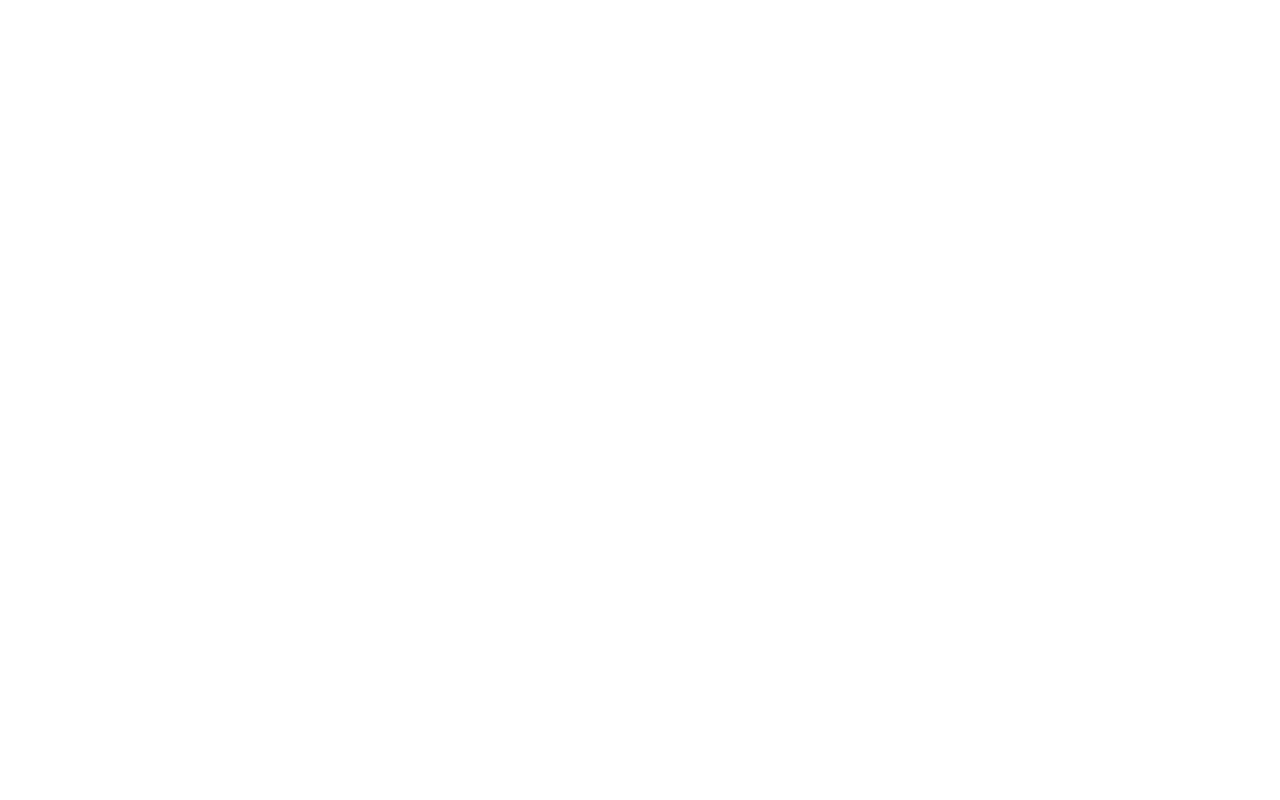
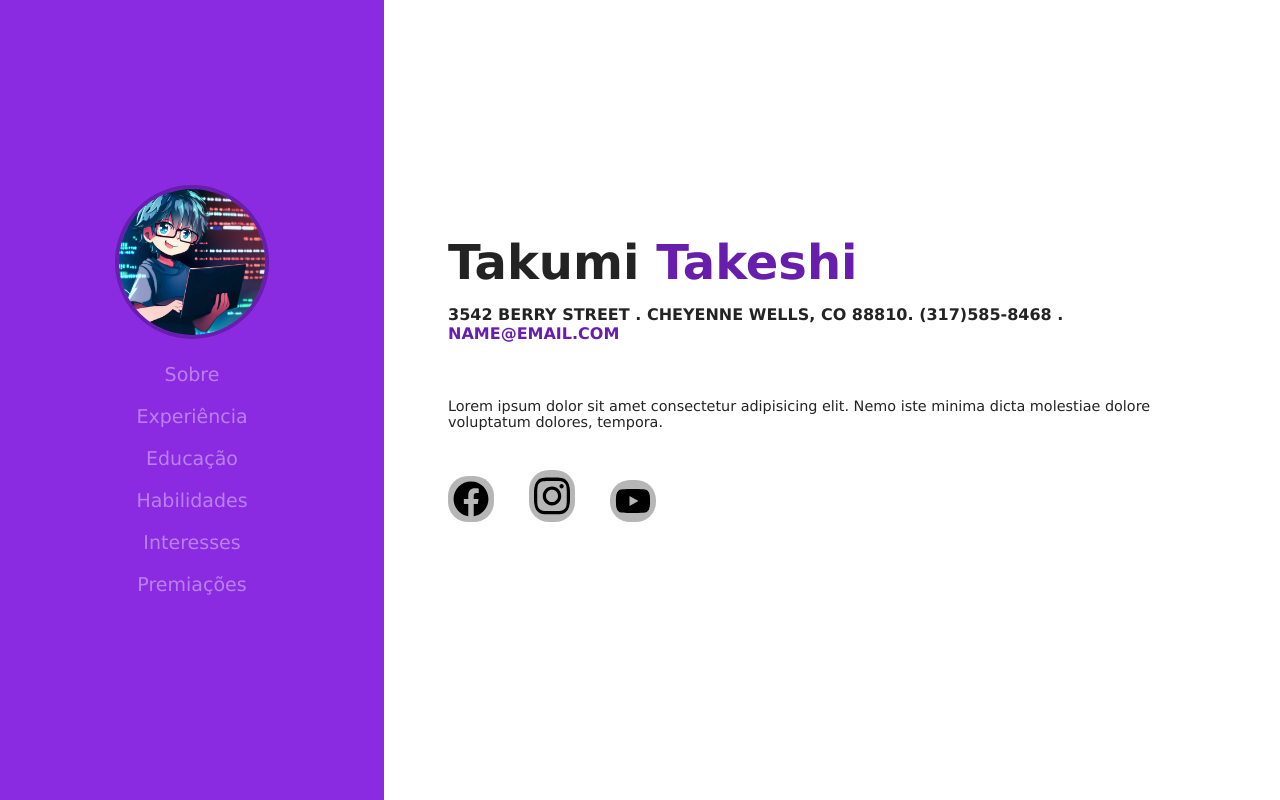
Before and after one commit to MarcoAntonioMatos/projeto_portfolio_simples, a plain HTML site: page index.html in a window 1280 px wide. Drawn offline with Linux system fonts and the light colour scheme.

Commit message:
projeto concluído

```diff
--- /dev/null
+++ b/css/global/normalize.css
@@ -0,0 +1,5 @@
+*{
+    margin: 0;
+    padding: 0;
+    box-sizing: border-box;
+}
--- a/css/index.css
+++ b/css/index.css
@@ -1,5 +1,99 @@
-*{
-    margin: 0;
-    padding: 0;
-    box-sizing: border-box;
+@import url(global/normalize.css);
+
+html,body{
+    height: 100%;
+    font-family: Verdana, Geneva, Tahoma, sans-serif;
 }
+
+.sidebar{
+    display: flex;
+    flex-direction: column;
+    align-items: center;
+    justify-content: center;
+    width: 30%;
+    height: 100%;
+    position: fixed;
+    background-color: blueviolet;
+}
+
+.img-sidebar{
+    text-align: center;
+}
+
+.img-sidebar img{
+    width: 40%;
+    border-radius: 50%;
+    border: 4px solid #671eac;
+}
+
+.menu{
+    margin: 20px 0;
+    text-align: center;
+    position: relative;
+}
+
+.menu a{
+    color: white;
+    opacity: 0.4;
+    font-size: 19px;
+    text-decoration: none;
+    display: block;
+    margin-bottom: 20px;
+}
+
+.menu a:hover{
+    opacity: 1;
+}
+
+.content{
+    display: flex;
+    align-items: center;
+    justify-content: center;
+    position: relative;
+    left: 30%;
+    width: 70%;
+    height: 100vh;
+    padding: 0 5%;
+}
+
+section.descricao{
+    display: flex;
+    flex-direction: column;
+    justify-content: center;
+}
+
+section.descricao h1 {
+    font-size: 3rem;
+    color: rgba(0, 0, 0, 0.863);
+}
+
+section.descricao span{
+    color: #671eac;
+}
+
+section.descricao h3{
+    color: rgba(0, 0, 0, 0.863);
+    font-size: 1rem;
+    margin: 15px 0;
+}
+
+section.descricao p{
+    color:rgba(0, 0, 0, 0.863);
+    font-size: 0.9rem;
+    margin-top: 40px;
+}
+
+.icons-social{
+    margin: 40px 0;
+
+}
+
+.icons-social > a > img{
+    color: white;
+    background-color: rgba(128, 128, 128, 0.575);
+    border-radius: 20px;
+    width: 6%;
+    height: 8%;
+    margin-right: 30px;
+    padding: 5px;
+}
--- a/index.html
+++ b/index.html
@@ -3,9 +3,38 @@
 <head>
     <meta charset="UTF-8">
     <meta name="viewport" content="width=device-width, initial-scale=1.0">
-    <title>Meu Portfolio</title>
+    <title>Portfolio Simples</title>
+    <link rel="stylesheet" href="css/index.css">
 </head>
 <body>
-
+    <div class="parent">
+        <div class="sidebar">
+            <div class="sidebar-pos">
+                <div class="img-sidebar">
+                    <img src="img/wallpaper-anime.jpg" alt="">
+                </div><!--img-->
+                <div class="menu">
+                    <a href="#">Sobre</a>
+                    <a href="#">Experiência</a>
+                    <a href="#">Educação</a>
+                    <a href="#">Habilidades</a>
+                    <a href="#">Interesses</a>
+                    <a href="#">Premiações</a>
+                </div><!--menu-->
+            </div><!--sidebar-pos-->
+        </div><!--sidebar-->
+        <div class="content">
+            <section class="descricao">
+               <h1>Takumi <span>Takeshi</span></h1>
+               <h3>3542 BERRY STREET . CHEYENNE WELLS, CO 88810. (317)585-8468 . <span>NAME@EMAIL.COM</span></h3>
+               <p>Lorem ipsum dolor sit amet consectetur adipisicing elit. Nemo iste minima dicta molestiae dolore voluptatum dolores, tempora.</p>
+               <div class="icons-social">
+                    <a href="#"><img src="img/facebook.svg" alt=""></a>
+                    <a href="#"><img src="img/instagram.svg" alt=""></a>
+                    <a href="#"><img src="img/youtube.svg" alt=""></a>
+               </div><!--icons-social-->
+            </section>
+        </div><!--content-->
+    </div><!--parent-->
 </body>
 </html>
```
Also changed, not shown: img/facebook.svg (added), img/instagram.svg (added), img/wallpaper-anime.jpg (added), img/youtube.svg (added).
